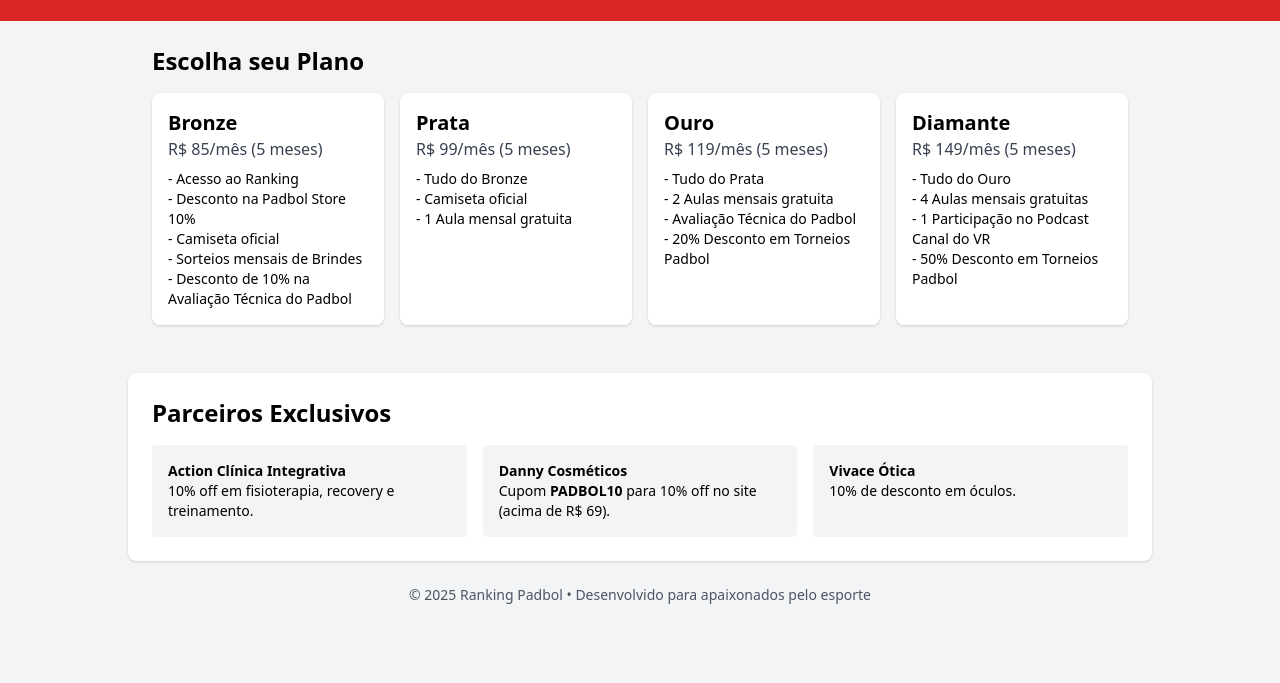
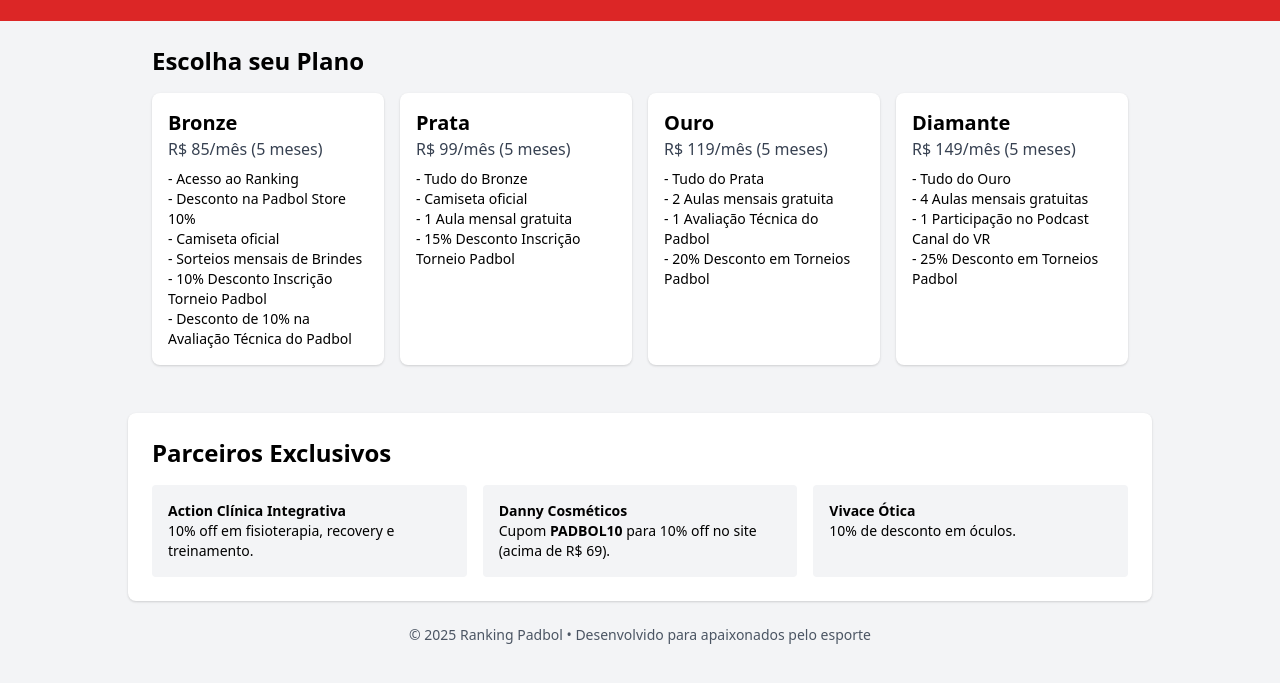
Before and after one commit to Padbol-Brasil/ranking-padbol, a plain HTML site: page index.html in a window 1280 px wide. Shown: the part 95-778 px from the top of the page. Drawn offline with nearby package versions, Linux system fonts and the light colour scheme.

Commit message:
Update index.html

```diff
--- a/index.html
+++ b/index.html
@@ -26,6 +26,7 @@
           <li>- Desconto na Padbol Store 10%</li>
           <li>- Camiseta oficial</li>
           <li>- Sorteios mensais de Brindes</li>
+          <li>- 10% Desconto Inscrição Torneio Padbol </li>
           <li>- Desconto de 10% na Avaliação Técnica do Padbol</li>
         </ul>
       </div>
@@ -37,6 +38,7 @@
           <li>- Tudo do Bronze</li>
           <li>- Camiseta oficial</li>
           <li>- 1 Aula mensal gratuita</li>
+          <li>- 15% Desconto Inscrição Torneio Padbol </li>
         </ul>
       </div>
       <!-- Ouro -->
@@ -46,7 +48,7 @@
         <ul class="text-sm mt-2">
           <li>- Tudo do Prata</li>
           <li>- 2 Aulas mensais gratuita</li>
-          <li>- Avaliação Técnica do Padbol</li>
+          <li>- 1 Avaliação Técnica do Padbol</li>
           <li>- 20% Desconto em Torneios Padbol</li>
         </ul>
       </div>
@@ -58,7 +60,7 @@
           <li>- Tudo do Ouro</li>
           <li>- 4 Aulas mensais gratuitas</li>
           <li>- 1 Participação no Podcast Canal do VR</li>
-          <li>- 50% Desconto em Torneios Padbol</li>
+          <li>- 25% Desconto em Torneios Padbol</li>
         </ul>
       </div>
     </div>
```
